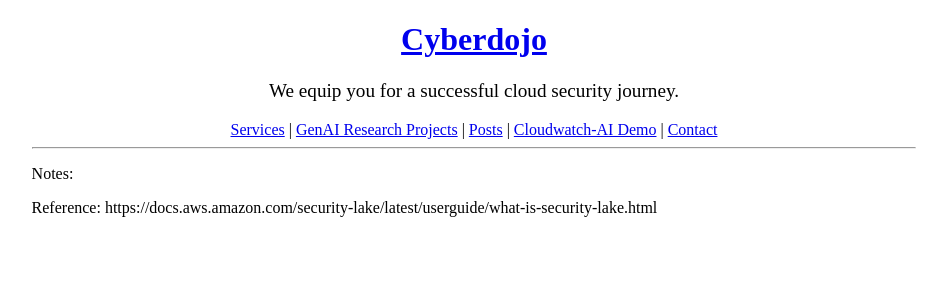
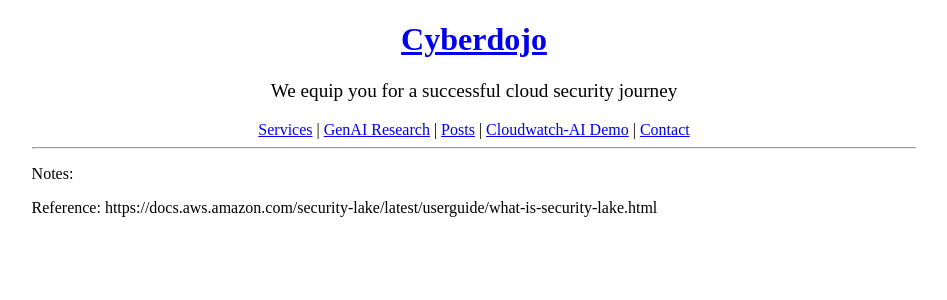
Before and after one commit to Ahmed-AG/cyberdojo-page, a Jekyll site: the page built from read/aws-security-lake.md, in a window 1280 px wide. Shown: the top 300 px of the page, without its empty margins (166-1113 px from the left). Built offline with Jekyll 4.4.1, drawn with Linux system fonts in a browser that asks for light colours; our own code applies the rules of GitHub Pages for plain Markdown files.

Commit message:
update site

```diff
--- a/_includes/menu.html
+++ b/_includes/menu.html
@@ -1,6 +1,6 @@
 <center>
 <A href="#services">Services</A> |
-<A href="/#research-projects">GenAI Research Projects</A> |
+<A href="/#research-projects">GenAI Research</A> |
 <A href="/#read">Posts</A> |
 <A href="/cloudwatch-bot.html" target="_blank">Cloudwatch-AI Demo</A> |
 <A href="/#contact">Contact</A>
--- a/_layouts/default.html
+++ b/_layouts/default.html
@@ -14,7 +14,7 @@
 <body>
   <div style="width: 70%; margin-left: auto; margin-right: auto;">
     <h1 style="text-align: center;"><a href="/">{{ site.tag_text }}</a></h1>
-    <p style="text-align: center; font-size: 1.2em; font-weight: normal; margin-top: 0;">We equip you for a successful cloud security journey.</p>
+    <p style="text-align: center; font-size: 1.2em; font-weight: normal; margin-top: 0;">We equip you for a successful cloud security journey</p>
     {% include menu.html %}
     {{ content }}
   </div>
```
Also changed, not shown: index.md (+5 -9 lines).
